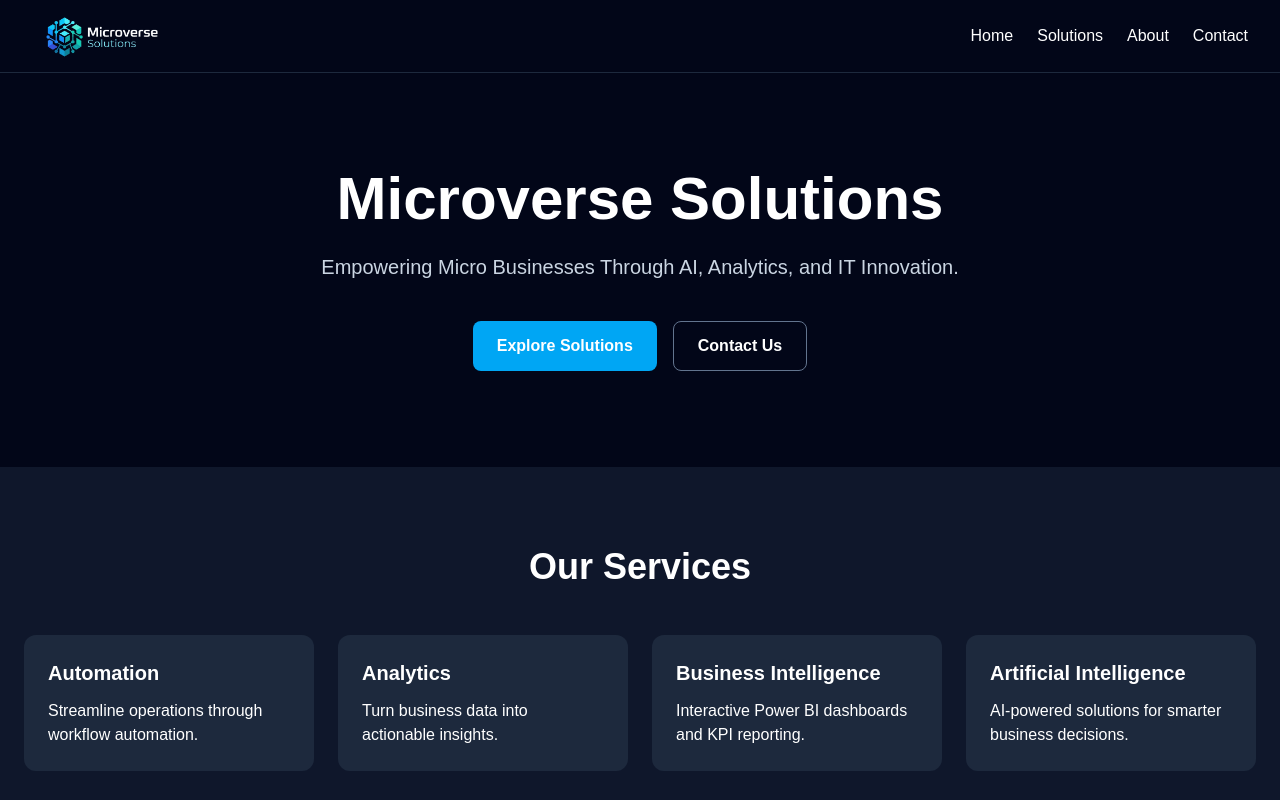
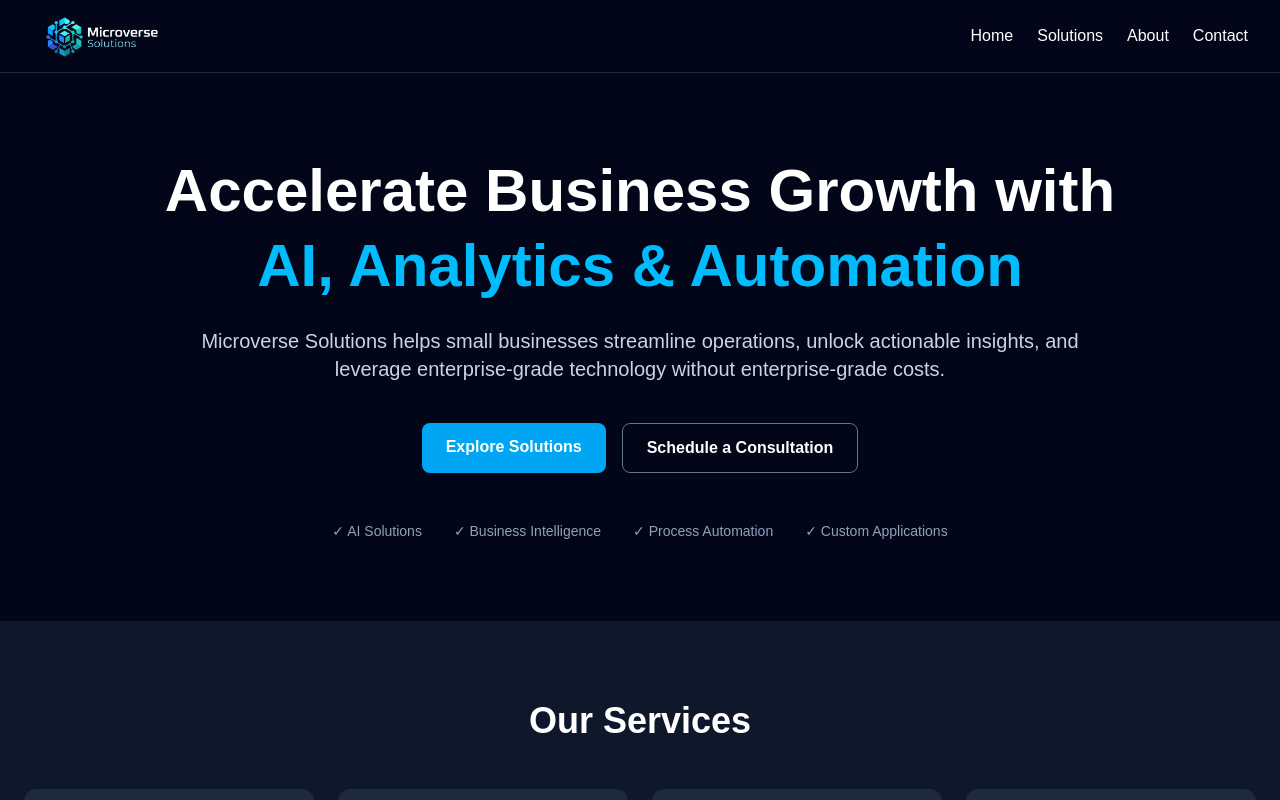
Before and after one commit to agatchaliancode/microversesoln-website, a Next.js app: page / in a window 1280 px wide. Shown: the top 800 px of the page. Built offline with nearby package versions, Linux system fonts and the light colour scheme.

Commit message:
Upgrade homepage hero section

```diff
--- a/app/page.tsx
+++ b/app/page.tsx
@@ -4,25 +4,43 @@ export default function Home() {
   return (
     <main className="min-h-screen bg-slate-950 text-white">
 
-    <section id="home" className="px-6 py-24 text-center">
-        <h1 className="text-6xl font-bold mb-6">
-          Microverse Solutions
-        </h1>
+    <section id="home" className="px-6 py-20 text-center">
+        <h1 className="text-6xl font-bold mb-6 leading-tight">
+  Accelerate Business Growth with
+        <span className="block text-sky-400">
+          AI, Analytics & Automation
+        </span>
+      </h1>
 
-        <p className="text-xl text-slate-300 max-w-3xl mx-auto">
-          Empowering Micro Businesses Through AI,
-          Analytics, and IT Innovation.
-        </p>
+      <p className="text-xl text-slate-300 max-w-4xl mx-auto">
+        Microverse Solutions helps small businesses streamline operations,
+        unlock actionable insights, and leverage enterprise-grade technology
+        without enterprise-grade costs.
+      </p>
 
-        <div className="mt-10 flex justify-center gap-4">
-          <button className="bg-sky-500 px-6 py-3 rounded-lg font-semibold">
-            Explore Solutions
-          </button>
+        <div className="mt-10 flex justify-center gap-4 flex-wrap">
+          <a
+              href="/solutions"
+              className="bg-sky-500 hover:bg-sky-600 px-6 py-3 rounded-lg font-semibold transition-colors"
+            >
+              Explore Solutions
+            </a>
 
-          <button className="border border-slate-500 px-6 py-3 rounded-lg font-semibold">
-            Contact Us
-          </button>
+            <a
+              href="/contact"
+              className="border border-slate-500 hover:border-sky-400 text-white px-6 py-3 rounded-lg font-semibold transition-colors"
+            >
+              Schedule a Consultation
+            </a>
         </div>
+
+        <div className="mt-12 flex justify-center gap-8 text-slate-400 text-sm flex-wrap">
+          <span>✓ AI Solutions</span>
+          <span>✓ Business Intelligence</span>
+          <span>✓ Process Automation</span>
+          <span>✓ Custom Applications</span>
+        </div>
+
       </section>
 
       <section id="solutions" className="px-6 py-20 bg-slate-900">
```
